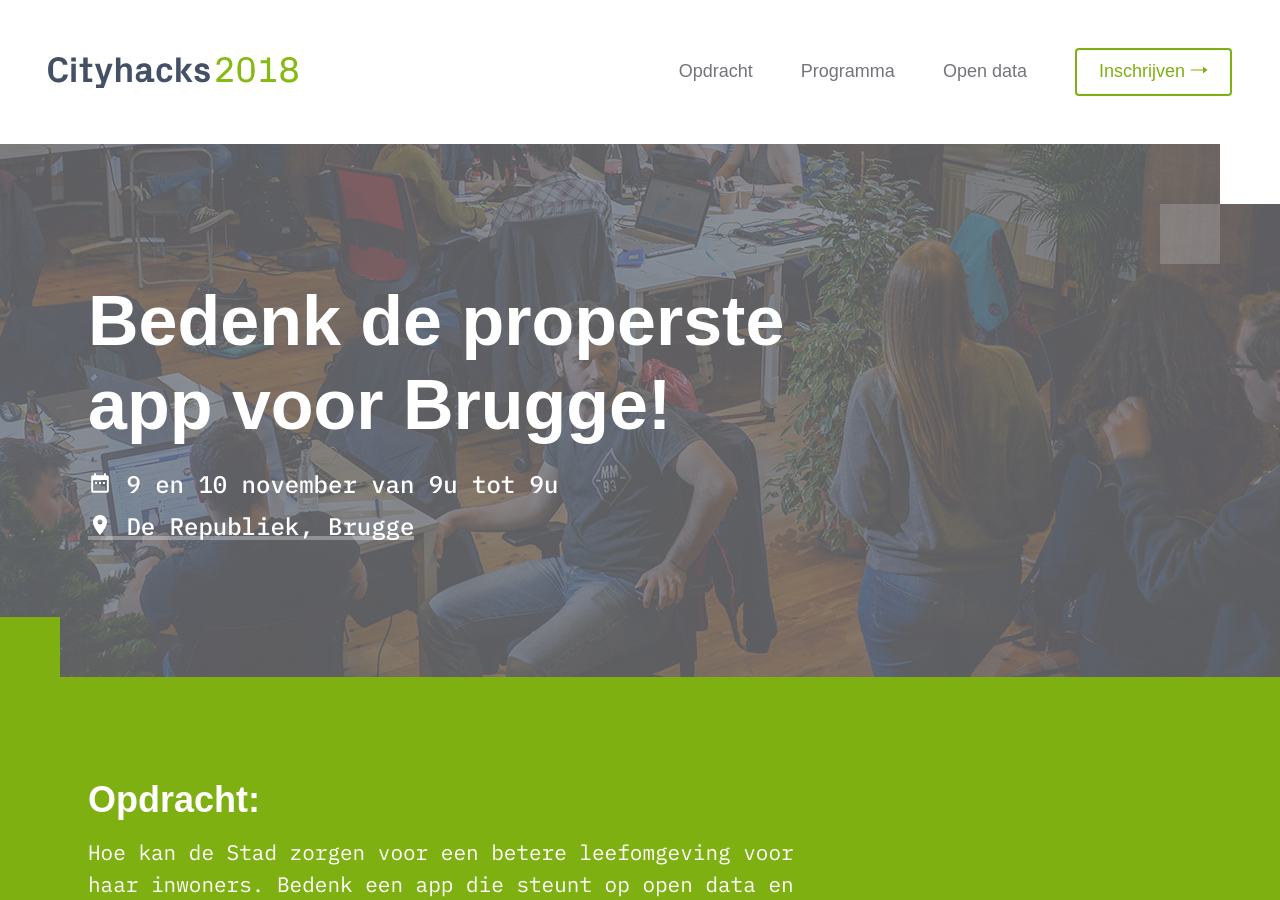
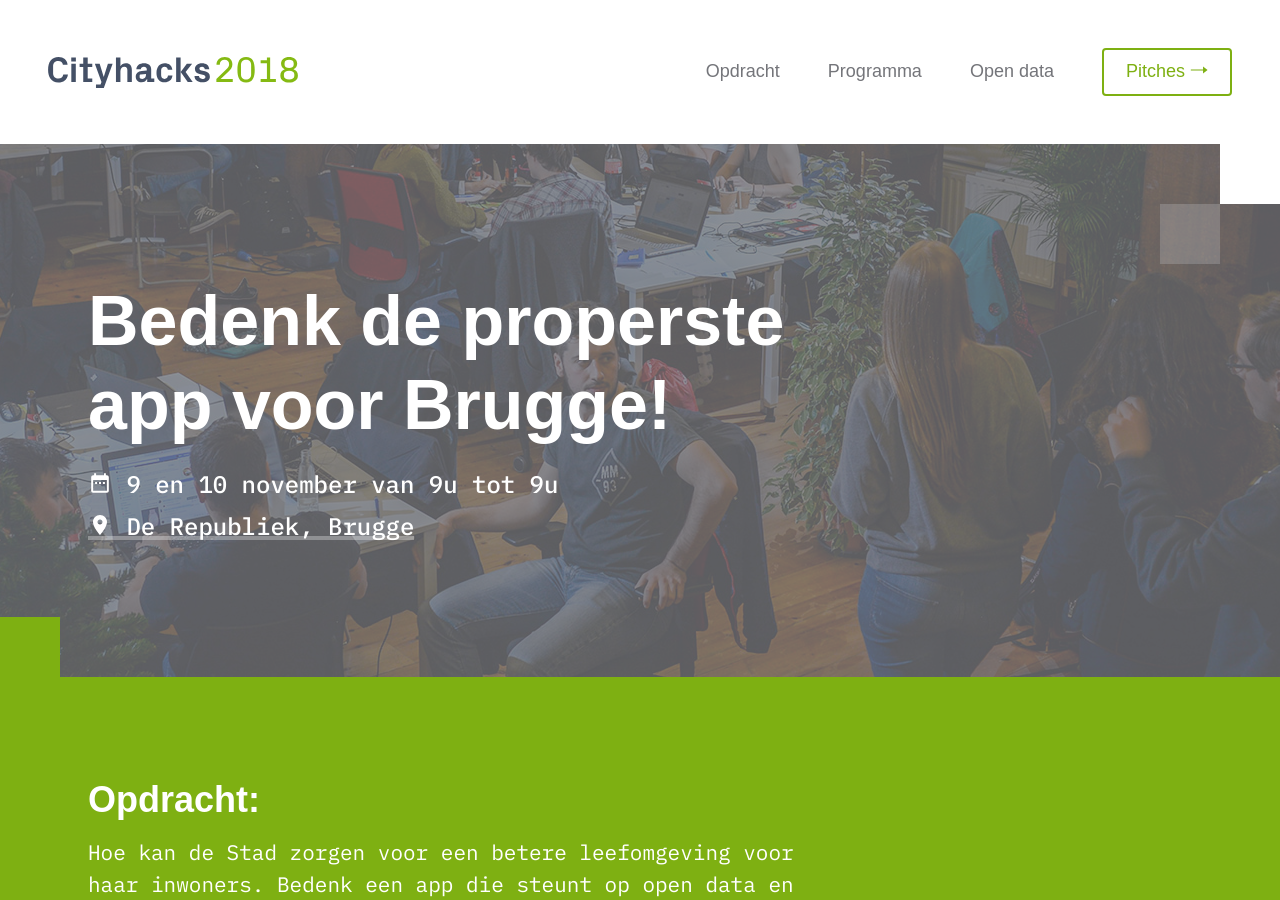
Before and after one commit to nerdlab-be/cityhacks-2018, a Jekyll site: the page built from _pages/index.markdown, in a window 1280 px wide and 900 px high. Built offline with Jekyll 4.4.1, drawn with Linux system fonts in a browser that asks for light colours; some web fonts are replaced.

Commit message:
update pitches in nav

```diff
--- a/_config.yml
+++ b/_config.yml
@@ -26,7 +26,7 @@ navigation:
   - title: Open data
     url: "index.html#data"
 navigation-cta:
-  - title: Inschrijven
+  - title: Pitches
     url: "index.html#inschrijven"
 
 social:
```
